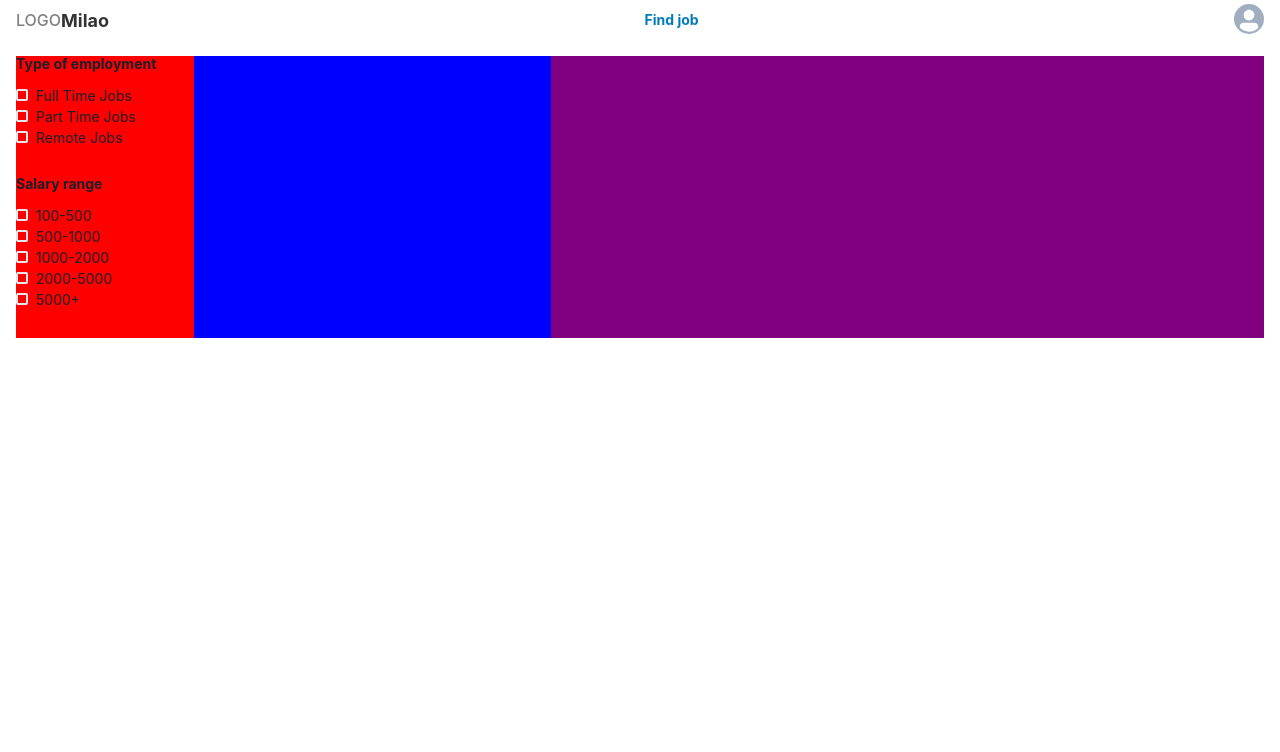
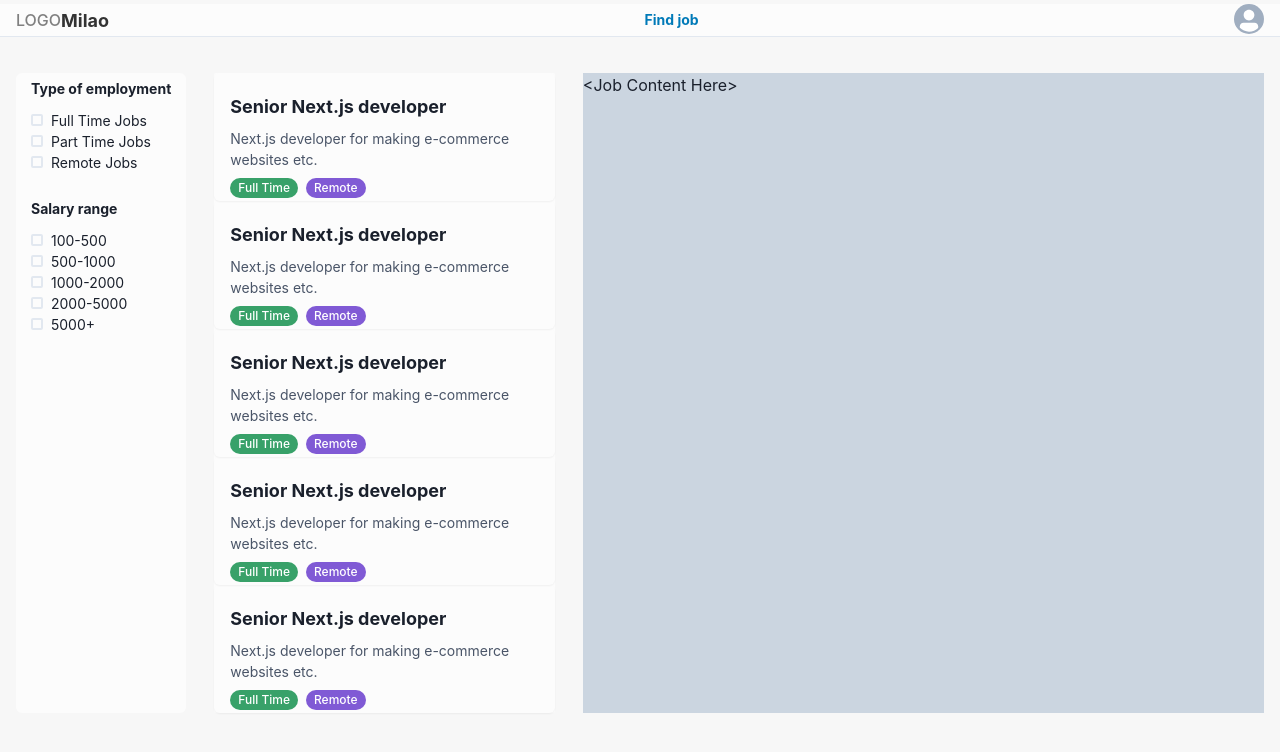
Before and after one commit to serzhan181/job_search, a Next.js app: page / in a window 1280 px wide. Shown: the top 752 px of the page. Built offline with nearby package versions, Linux system fonts and the light colour scheme.

Commit message:
jobs page layout

```diff
--- a/components/card.js
+++ b/components/card.js
@@ -15,9 +15,8 @@ export const Card = () => {
       maxW='sm'
       px={4}
       py={3}
-      bg='white'
       height='32'
-      shadow='md'
+      shadow='sm'
       rounded='md'
       justifyContent='space-between'
       flexDir='column'
--- a/components/header.js
+++ b/components/header.js
@@ -9,8 +9,16 @@ import {
 } from '@chakra-ui/react'
 
 export const Header = () => (
+  <Box
+    borderBottom='1px'
+    borderColor='gray.200'
+    mt={1}
+    mb={9}
+    width='full'
+    bg='#fcfcfc'
+  >
     <Container maxW='container.xl'>
-    <Flex justifyContent='space-between' mt={1} mb={5}>
+      <Flex justifyContent='space-between'>
         <Flex justifyContent='center' alignItems='center'>
           <Text color='GrayText' fontWeight='medium'>
             LOGO
@@ -39,4 +47,5 @@ export const Header = () => (
         </Flex>
       </Flex>
     </Container>
+  </Box>
 )
--- a/components/sidebar-filter/index.js
+++ b/components/sidebar-filter/index.js
@@ -14,10 +14,18 @@ const fake_options = [
 
 export const SidebarFilter = () => {
   return (
-    <Flex flexDirection='column'>
-      {fake_options.map((option) => (
-        <Options {...option} />
-      ))}
+    <Flex
+      alignItems='center'
+      pt={2}
+      rounded='md'
+      flexDirection='column'
+      bg='#fcfcfc'
+    >
+      <div>
+        {fake_options.map((option) => (
+          <Options {...option} />
+        ))}
+      </div>
     </Flex>
   )
 }
--- a/pages/_app.js
+++ b/pages/_app.js
@@ -1,7 +1,15 @@
 import { ChakraProvider } from '@chakra-ui/react'
+import { Global, css } from '@emotion/react'
 
 const App = ({ Component, pageProps }) => (
   <ChakraProvider>
+    <Global
+      styles={css`
+        body {
+          background-color: #f7f7f7;
+        }
+      `}
+    />
     <Component {...pageProps} />
   </ChakraProvider>
 )
--- a/pages/index.js
+++ b/pages/index.js
@@ -1,19 +1,22 @@
 import { Header, Card, SidebarFilter } from '@/components/index'
-import { Container, Grid } from '@chakra-ui/layout'
+import { Box, Container, Grid } from '@chakra-ui/layout'
 
 const Home = () => (
   <>
     <Header />
     <Container maxW='container.xl'>
-      <Grid gridTemplateColumns='1fr 2fr 4fr'>
-        <div style={{ backgroundColor: 'red' }}>
-          <SidebarFilter />
-        </div>
+      <Grid gap={7} gridTemplateColumns='1fr 2fr 4fr'>
+        <SidebarFilter />
 
-        <div style={{ backgroundColor: 'blue' }}></div>
+        <Box bg='#fcfcfc' rounded='sm'>
+          <Card />
+          <Card />
+          <Card />
+          <Card />
+          <Card />
+        </Box>
 
-        <div style={{ backgroundColor: 'purple' }}></div>
-        {/* <Card /> */}
+        <Box bg='gray.300'>{'<Job Content Here>'}</Box>
       </Grid>
     </Container>
   </>
--- a/theme.js
+++ b/theme.js
@@ -2,7 +2,7 @@ export default {
   colors: {
     transparent: 'transparent',
     black: '#222',
-    white: '#fff',
+    white: '#fcfcfc',
     gray: {
       50: '#f7fafc',
       // ...
```
Lines whose indentation alone changed are shown as unchanged.
